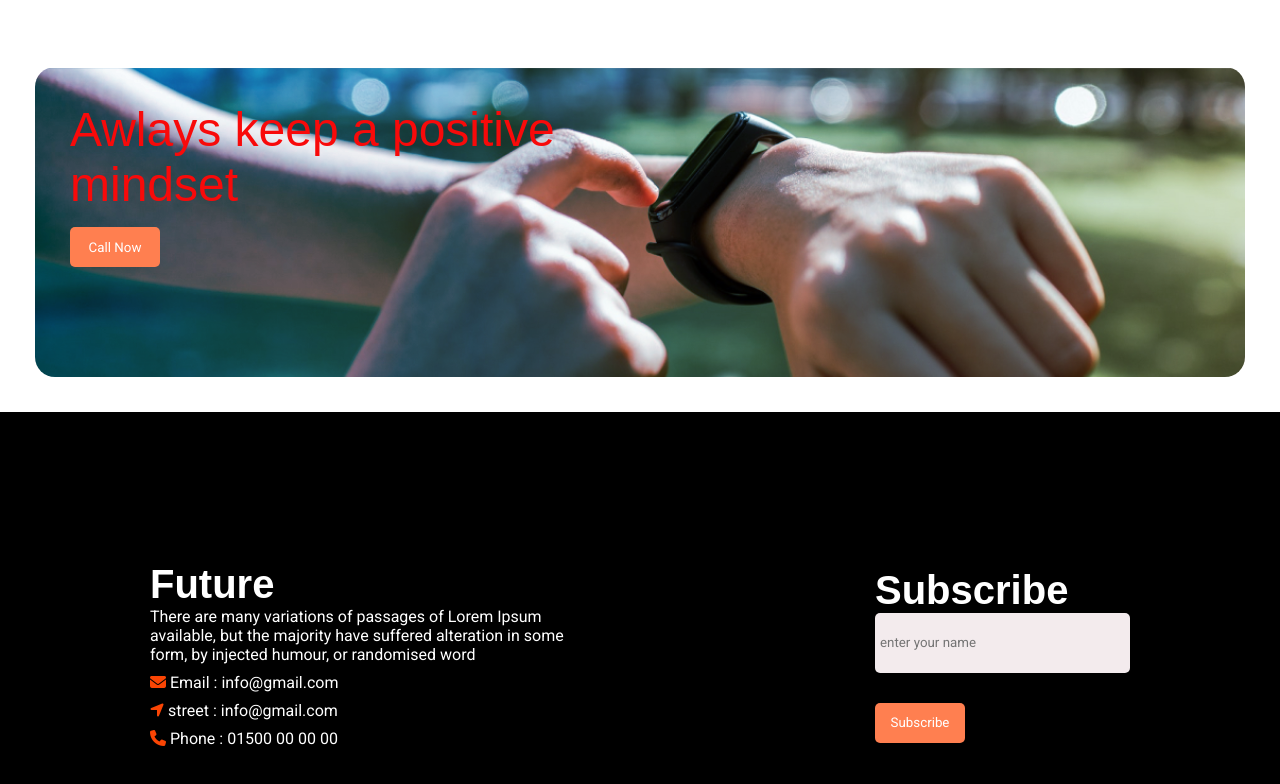
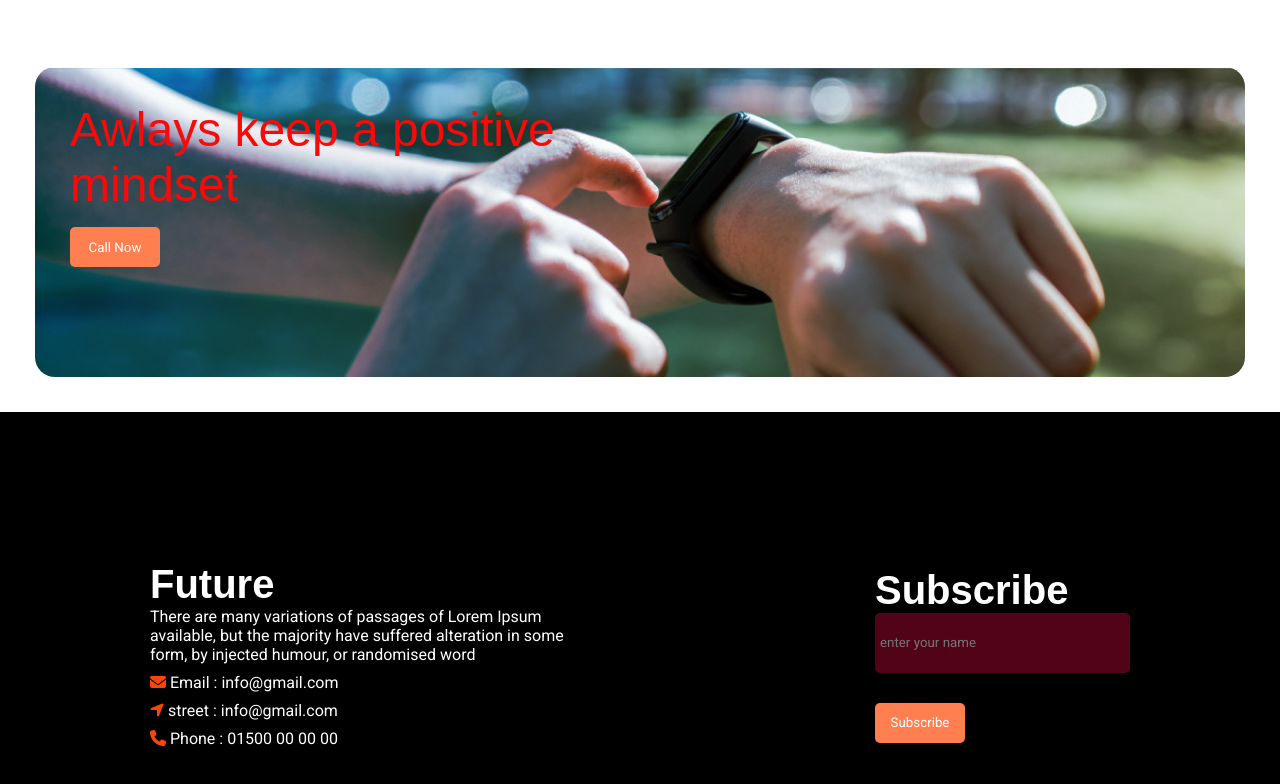
Before and after one commit to wasib800/update-new-year, a plain HTML site: page index.html in a window 1280 px wide. Shown: the part 1587-2371 px from the top of the page. Drawn offline with Linux system fonts and the light colour scheme.

Commit message:
third commit

```diff
--- a/style.css
+++ b/style.css
@@ -138,6 +138,6 @@
     width: 250px;
     padding-left: 5px;
     margin-bottom: 15px;
-   background-color: rgb(243, 235, 237);
+   background-color: rgb(83, 3, 23);
     border-radius: 5px;
 }
```
